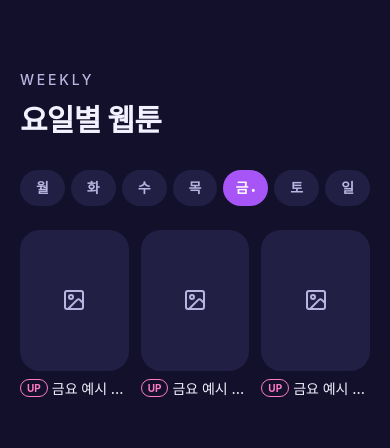
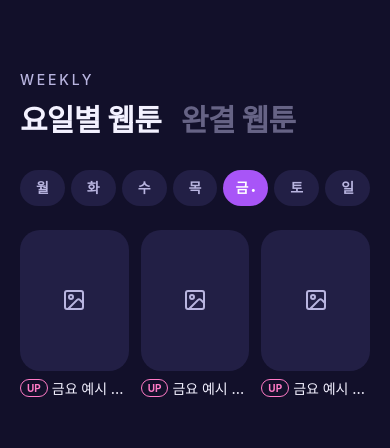
Before and after one commit to kern2245/kanil6767, a Next.js app: page / in a window 390 px wide. Shown: the part 734-1182 px from the top of the page. Built offline with nearby package versions, Linux system fonts and the light colour scheme; no server answers; the database is empty; a web font is replaced by a local one.

Commit message:
완결 웹툰: 큰 제목 '요일별 웹툰 | 완결 웹툰' 버튼 전환 + 회장·작가 완결 체크

```diff
--- a/app/admin/_components/webtoon-form.tsx
+++ b/app/admin/_components/webtoon-form.tsx
@@ -52,6 +52,10 @@ export function WebtoonForm({ webtoon }: { webtoon?: Webtoon }) {
           UP 항상 표시 (끄면 연재 요일에만 자동 표시)
         </label>
         <label className="flex items-center gap-2">
+          <input type="checkbox" name="is_completed" defaultChecked={webtoon?.is_completed ?? false} />
+          완결 (첫 화면 &quot;완결 웹툰&quot; 칸으로 옮김)
+        </label>
+        <label className="flex items-center gap-2">
           <input type="checkbox" name="is_visible" defaultChecked={webtoon?.is_visible ?? true} />
           사이트에 보이기
         </label>
--- a/app/admin/_components/webtoon-manager.tsx
+++ b/app/admin/_components/webtoon-manager.tsx
@@ -96,7 +96,7 @@ export async function WebtoonManager({ artistId }: { artistId?: string }) {
                         ) : null}
                       </p>
                       <p className="text-xs text-muted-foreground">
-                        {dayLabel(w.weekday)}요일
+                        {w.is_completed ? "완결" : `${dayLabel(w.weekday)}요일`}
                         {!artistId ? ` · ${artistName(w.artist_id) ?? "회장"}` : null}
                       </p>
                     </div>
--- a/app/admin/actions.ts
+++ b/app/admin/actions.ts
@@ -286,6 +286,7 @@ export async function saveWebtoon(_prev: ActionState, formData: FormData): Promi
   const title = String(formData.get("title") ?? "").trim();
   const weekday = String(formData.get("weekday") ?? "");
   const isUp = formData.get("is_up") === "on";
+  const isCompleted = formData.get("is_completed") === "on";
   const isVisible = formData.get("is_visible") === "on";
   const removeCover = formData.get("remove_cover") === "on";
   const cover = formData.get("cover");
@@ -297,6 +298,7 @@ export async function saveWebtoon(_prev: ActionState, formData: FormData): Promi
     title,
     weekday,
     is_up: isUp,
+    is_completed: isCompleted,
     is_visible: isVisible,
   };
 
--- a/app/page.tsx
+++ b/app/page.tsx
@@ -18,6 +18,8 @@ export default function HomePage() {
       <Navbar />
       <main className="flex-1">
         <Hero />
+        {/* 완결 웹툰은 요일별 웹툰 제목 옆 버튼으로 봄.
+            따로 큰 칸으로 보이고 싶으면 components/sections/webtoon-completed.tsx 의 WebtoonCompleted 를 여기 넣기 */}
         <WebtoonWeekly />
         <AdBoard />
       </main>
--- a/components/sections/webtoon-board.tsx
+++ b/components/sections/webtoon-board.tsx
@@ -8,13 +8,15 @@ import { ImageIcon } from "lucide-react";
 import type { Webtoon, Weekday } from "@/lib/types";
 import { cn } from "@/lib/utils";
 
-type Column = { key: Weekday; label: string; items: Webtoon[] };
+/** 요일 탭 한 개 (mon~sun) */
+export type BoardTab = { key: Weekday; label: string; items: Webtoon[] };
 
-/** 웹툰 카드 한 개: 표지 + (UP) 제목
+/** 웹툰 카드 한 개: 표지 + (UP / 완결) 제목
     UP 표시: 오늘(한국 시간) 연재 요일인 웹툰은 자동으로 붙고, 날짜가 바뀌면 다음 요일로 넘어갑니다.
-    관리자에서 "UP 항상 표시"를 켠 웹툰은 요일과 상관없이 붙습니다. */
+    관리자에서 "UP 항상 표시"를 켠 웹툰은 요일과 상관없이 붙습니다.
+    완결 웹툰은 UP 대신 "완결" 표시가 붙습니다. */
 export function WebtoonCard({ webtoon, today }: { webtoon: Webtoon; today: Weekday }) {
-  const showUp = webtoon.is_up || webtoon.weekday === today;
+  const showUp = !webtoon.is_completed && (webtoon.is_up || webtoon.weekday === today);
   return (
     <article className="group">
       <div className="relative aspect-[160/207] overflow-hidden rounded-xl bg-muted">
@@ -38,20 +40,117 @@ export function WebtoonCard({ webtoon, today }: { webtoon: Webtoon; today: Weekd
             UP
           </span>
         ) : null}
+        {webtoon.is_completed ? (
+          <span className="shrink-0 rounded-full border border-muted-foreground/50 px-1.5 text-[10px] font-bold leading-4 text-muted-foreground">
+            완결
+          </span>
+        ) : null}
         <span className="truncate">{webtoon.title}</span>
       </h3>
     </article>
   );
 }
 
-/** 요일별 웹툰 판.
-    - 위쪽 요일 탭(월~일)을 누르면 그 요일 웹툰만 아래에 보입니다. 처음엔 오늘 요일이 골라져 있음
-    - 요일 탭은 둥근 알약 모양, 고른 요일은 보라 배경 (색: app/globals.css 의 --tab-active)
-    - 웹툰 칸 수: 휴대폰 3칸 → 태블릿 5칸 → 데스크톱 7칸 */
-export function WebtoonBoard({ columns, today }: { columns: Column[]; today: Weekday }) {
+/** 웹툰 칸 (표지 그리드). 웹툰 칸 수: 휴대폰 3칸 → 태블릿 5칸 → 데스크톱 7칸 */
+function WebtoonGrid({ items, today }: { items: Webtoon[]; today: Weekday }) {
+  return (
+    <div className="mt-6 grid grid-cols-3 gap-x-3 gap-y-6 sm:grid-cols-5 lg:grid-cols-7">
+      {items.map((w) =>
+        // 예시 웹툰은 눌러도 이동하지 않음, 실제 웹툰은 웹툰 페이지(회차 목록)로 이동
+        w.id.startsWith("sample-") ? (
+          <WebtoonCard key={w.id} webtoon={w} today={today} />
+        ) : (
+          <Link key={w.id} href={`/webtoon/${w.id}`}>
+            <WebtoonCard webtoon={w} today={today} />
+          </Link>
+        ),
+      )}
+    </div>
+  );
+}
+
+type Heading = { eyebrow: string; title: string };
+
+/** 웹툰 판 (첫 화면).
+    - 큰 제목 자리가 버튼 2개: "요일별 웹툰" | "완결 웹툰" — 누르면 아래 내용이 바뀜 (고른 쪽은 밝게, 아닌 쪽은 흐리게)
+    - 요일별 웹툰: 요일 탭(월~일)을 누르면 그 요일 웹툰만 보임. 처음엔 오늘 요일이 골라져 있음
+      요일 탭은 둥근 알약 모양, 고른 요일은 보라 배경 (색: app/globals.css 의 --tab-active)
+    - 완결 웹툰: 회장·작가 페이지에서 "완결"에 체크한 웹툰 (요일별 웹툰에서는 빠짐) */
+export function WebtoonBoard({
+  columns,
+  completed,
+  today,
+  weekly,
+  completedHeading,
+}: {
+  columns: BoardTab[];
+  completed: Webtoon[];
+  today: Weekday;
+  weekly: Heading;
+  completedHeading: Heading & { empty: string };
+}) {
+  const [view, setView] = useState<"weekly" | "completed">("weekly");
   const [selected, setSelected] = useState<Weekday>(today);
   const current = columns.find((c) => c.key === selected) ?? columns[0];
+  const views = [
+    { key: "weekly", ...weekly },
+    { key: "completed", ...completedHeading },
+  ] as const;
 
+  return (
+    <div>
+      {/* 큰 제목 = 버튼 (요일별 웹툰 | 완결 웹툰) */}
+      <p className="text-sm font-medium uppercase tracking-[0.2em] text-muted-foreground">
+        {view === "weekly" ? weekly.eyebrow : completedHeading.eyebrow}
+      </p>
+      <div className="mt-3 flex flex-wrap items-baseline gap-x-5 gap-y-2" role="tablist" aria-label="웹툰 종류">
+        {views.map((v) => (
+          <button
+            key={v.key}
+            type="button"
+            role="tab"
+            aria-selected={view === v.key}
+            onClick={() => setView(v.key)}
+            className={cn(
+              "text-3xl font-semibold tracking-tight transition-colors sm:text-4xl",
+              view === v.key ? "text-foreground" : "text-muted-foreground/50 hover:text-muted-foreground",
+            )}
+          >
+            {v.title}
+          </button>
+        ))}
+      </div>
+
+      {view === "completed" ? (
+        completed.length === 0 ? (
+          <p className="py-16 text-center text-sm text-muted-foreground">{completedHeading.empty}</p>
+        ) : (
+          <div className="mt-8">
+            <WebtoonGrid items={completed} today={today} />
+          </div>
+        )
+      ) : (
+        <WeekdayTabs columns={columns} current={current} selected={selected} onSelect={setSelected} today={today} />
+      )}
+    </div>
+  );
+}
+
+/** 요일 탭(월~일) + 고른 요일의 웹툰 */
+function WeekdayTabs({
+  columns,
+  current,
+  selected,
+  onSelect,
+  today,
+}: {
+  columns: BoardTab[];
+  current: BoardTab;
+  selected: Weekday;
+  onSelect: (day: Weekday) => void;
+  today: Weekday;
+}) {
+  const setSelected = onSelect;
   return (
     <div className="mt-8">
       {/* 요일 탭 */}
@@ -85,18 +184,7 @@ export function WebtoonBoard({ columns, today }: { columns: Column[]; today: Wee
       {current.items.length === 0 ? (
         <p className="py-16 text-center text-sm text-muted-foreground">준비 중입니다.</p>
       ) : (
-        <div className="mt-6 grid grid-cols-3 gap-x-3 gap-y-6 sm:grid-cols-5 lg:grid-cols-7">
-          {current.items.map((w) =>
-            // 예시 웹툰은 눌러도 이동하지 않음, 실제 웹툰은 웹툰 페이지(회차 목록)로 이동
-            w.id.startsWith("sample-") ? (
-              <WebtoonCard key={w.id} webtoon={w} today={today} />
-            ) : (
-              <Link key={w.id} href={`/webtoon/${w.id}`}>
-                <WebtoonCard webtoon={w} today={today} />
-              </Link>
-            ),
-          )}
-        </div>
+        <WebtoonGrid items={current.items} today={today} />
       )}
     </div>
   );
--- /dev/null
+++ b/components/sections/webtoon-completed.tsx
@@ -0,0 +1,38 @@
+import Link from "next/link";
+
+import { siteConfig } from "@/site.config";
+import { getWebtoons } from "@/lib/data";
+import { Container } from "@/components/layout/container";
+import { SectionHeader } from "@/components/layout/section-header";
+import { WebtoonCard } from "@/components/sections/webtoon-board";
+import { todayInKorea } from "@/components/sections/webtoon-weekly";
+
+/* 완결 웹툰 섹션 (요일별 웹툰 바로 아래, 같은 모양의 큰 제목)
+   - 제목 글자: site.config.ts 의 completedWebtoons
+   - 회장·작가 페이지에서 "완결"에 체크한 웹툰만 모여서 보임 (요일별 웹툰에서는 빠짐)
+   - 웹툰 칸 수: 휴대폰 3칸 → 태블릿 5칸 → 데스크톱 7칸 (요일별 웹툰과 같음) */
+
+export async function WebtoonCompleted() {
+  const { completedWebtoons } = siteConfig;
+  const completed = (await getWebtoons()).filter((w) => w.is_completed);
+  const today = todayInKorea();
+
+  return (
+    <section id="completed" className="scroll-mt-16 py-16">
+      <Container>
+        <SectionHeader eyebrow={completedWebtoons.eyebrow} title={completedWebtoons.title} />
+        {completed.length === 0 ? (
+          <p className="py-16 text-center text-sm text-muted-foreground">{completedWebtoons.empty}</p>
+        ) : (
+          <div className="mt-8 grid grid-cols-3 gap-x-3 gap-y-6 sm:grid-cols-5 lg:grid-cols-7">
+            {completed.map((w) => (
+              <Link key={w.id} href={`/webtoon/${w.id}`}>
+                <WebtoonCard webtoon={w} today={today} />
+              </Link>
+            ))}
+          </div>
+        )}
+      </Container>
+    </section>
+  );
+}
--- a/components/sections/webtoon-weekly.tsx
+++ b/components/sections/webtoon-weekly.tsx
@@ -2,13 +2,14 @@ import { siteConfig } from "@/site.config";
 import { getWebtoons } from "@/lib/data";
 import type { Webtoon, Weekday } from "@/lib/types";
 import { Container } from "@/components/layout/container";
-import { SectionHeader } from "@/components/layout/section-header";
-import { WebtoonBoard } from "@/components/sections/webtoon-board";
+import { WebtoonBoard, type BoardTab } from "@/components/sections/webtoon-board";
 
 /* 요일별 웹툰 목록 섹션.
    - 제목/요일 이름: site.config.ts 의 webtoons
    - 웹툰: 관리자 페이지(/admin)의 "웹툰" 탭에서 관리 (올리기 전에는 예시 웹툰이 보임)
-   - 요일 탭을 누르면 그 요일 웹툰만 보임 (처음엔 한국 시간 기준 오늘 요일) */
+   - 요일 탭을 누르면 그 요일 웹툰만 보임 (처음엔 한국 시간 기준 오늘 요일)
+   - 큰 제목 "요일별 웹툰 | 완결 웹툰" 이 버튼이라, 누르면 완결 웹툰으로 바뀜 (완결 글자: site.config.ts 의 completedWebtoons)
+   - 완결로 표시한 웹툰은 요일 탭에서는 빠짐 */
 
 const WEEKDAY_BY_JS_DAY: Weekday[] = ["sun", "mon", "tue", "wed", "thu", "fri", "sat"];
 
@@ -24,17 +25,24 @@ export function todayInKorea(): Weekday {
 export async function WebtoonWeekly() {
   const { webtoons } = siteConfig;
   const all = await getWebtoons();
+  const ongoing = all.filter((w: Webtoon) => !w.is_completed);
 
-  const columns = webtoons.weekdays.map((day) => ({
-    ...day,
-    items: all.filter((w: Webtoon) => w.weekday === day.key),
+  const columns: BoardTab[] = webtoons.weekdays.map((day) => ({
+    key: day.key,
+    label: day.label,
+    items: ongoing.filter((w) => w.weekday === day.key),
   }));
 
   return (
     <section id="webtoons" className="scroll-mt-16 py-16">
       <Container>
-        <SectionHeader eyebrow={webtoons.eyebrow} title={webtoons.title} />
-        <WebtoonBoard columns={columns} today={todayInKorea()} />
+        <WebtoonBoard
+          columns={columns}
+          completed={all.filter((w) => w.is_completed)}
+          today={todayInKorea()}
+          weekly={{ eyebrow: webtoons.eyebrow, title: webtoons.title }}
+          completedHeading={siteConfig.completedWebtoons}
+        />
       </Container>
     </section>
   );
--- a/lib/types.ts
+++ b/lib/types.ts
@@ -36,6 +36,8 @@ export type Webtoon = {
   artist_id?: string | null;
   /** true 면 제목 앞에 UP 표시 */
   is_up: boolean;
+  /** true 면 완결 — 첫 화면에서 요일 탭 대신 "완결" 탭에만 보임 (예전 데이터엔 없을 수 있음) */
+  is_completed?: boolean;
   sort_order: number;
   is_visible: boolean;
   created_at: string;
--- a/site.config.ts
+++ b/site.config.ts
@@ -68,6 +68,13 @@ export const siteConfig = {
       { key: "sat", label: "토" },
       { key: "sun", label: "일" },
     ] as { key: Weekday; label: string }[],
+  },
+
+  /* 완결 웹툰 섹션 (요일별 웹툰 바로 아래) — 회장·작가 페이지에서 "완결"에 체크한 웹툰이 여기 모임 */
+  completedWebtoons: {
+    eyebrow: "Completed",
+    title: "완결 웹툰",
+    empty: "아직 완결된 웹툰이 없어요.",
   },
 
   /* 연락처 섹션 */
```
Also changed, not shown: 1 other file (tests, documents, lock files or other folders).
